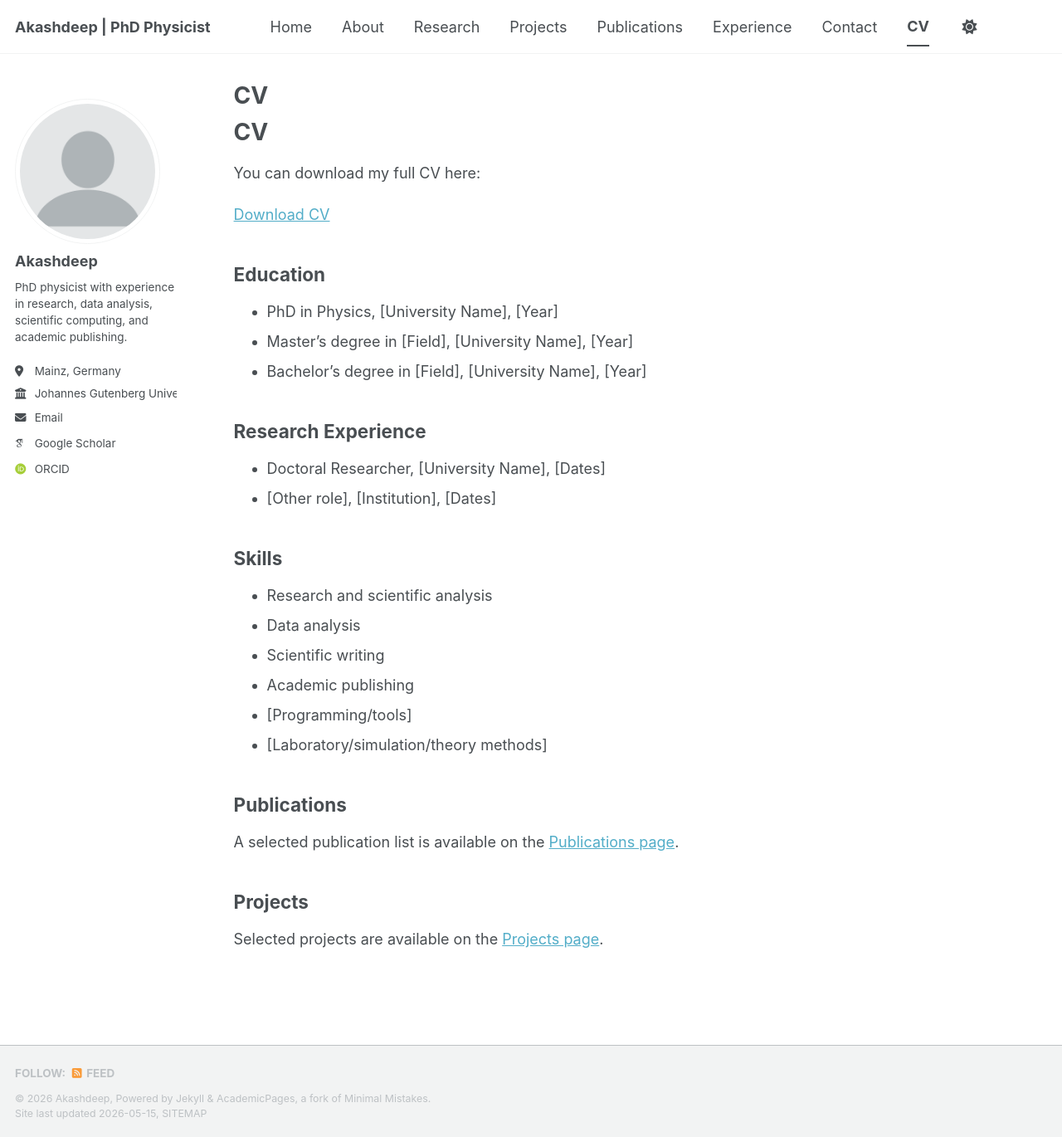
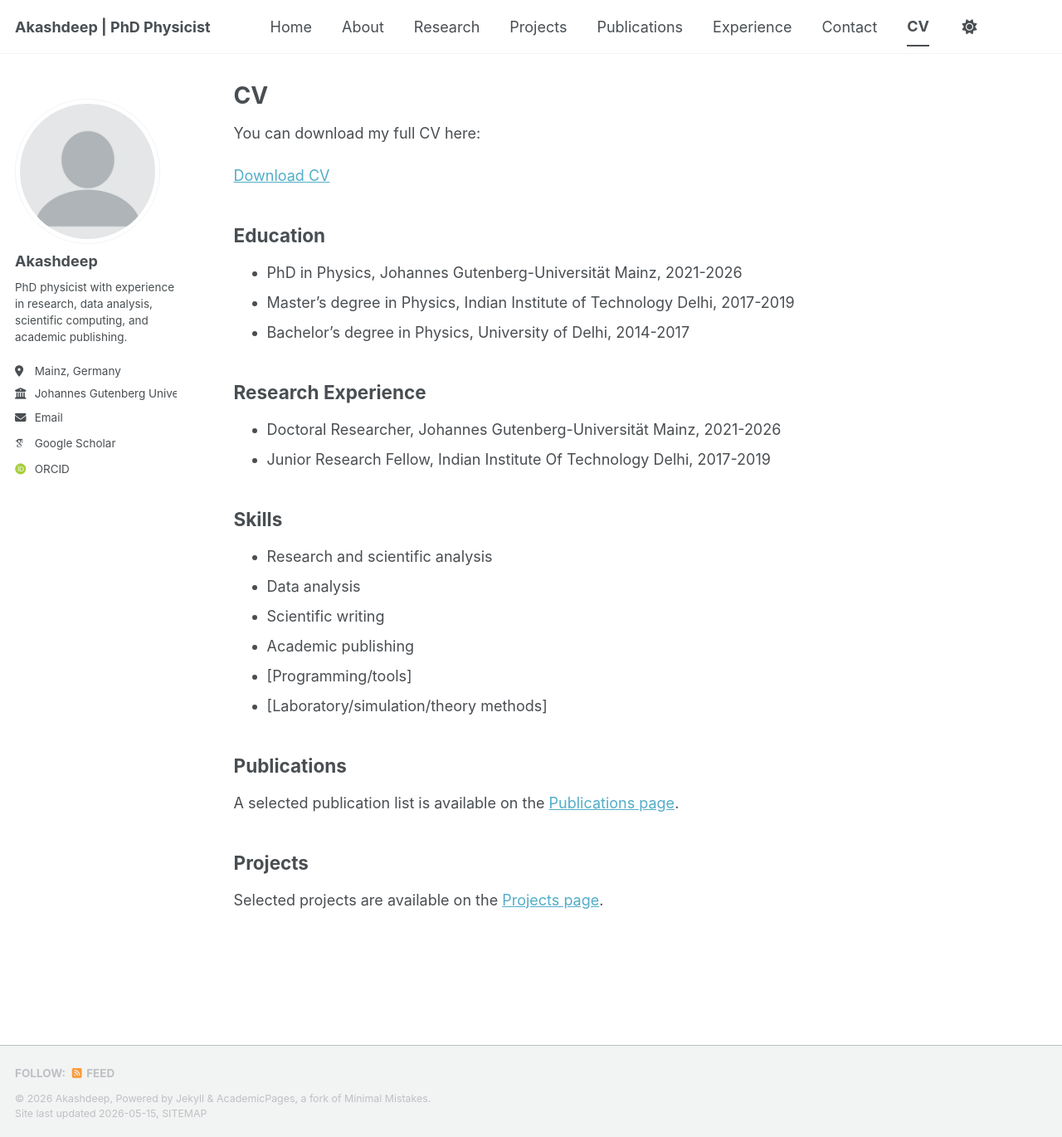
Before and after one commit to a-akashdeep/a-akashdeep, a Jekyll site: the page built from _pages/cv.md, in a window 1280 px wide and 1370 px high. Shown: the whole window at 83% size. Built offline with Jekyll 4.4.1, drawn with Linux system fonts in a browser that asks for light colours; some web fonts are replaced; a script bundle is joined from its source files by our own code; library files that are not in the unit come from our copies.

Commit message:
Update cv.md

```diff
--- a/_pages/cv.md
+++ b/_pages/cv.md
@@ -9,22 +9,20 @@ redirect_from:
 
 {% include base_path %}
 
-# CV
-
 You can download my full CV here:
 
 [Download CV](/files/Akashdeep_CV.pdf)
 
 ## Education
 
-- PhD in Physics, [University Name], [Year]
-- Master’s degree in [Field], [University Name], [Year]
-- Bachelor’s degree in [Field], [University Name], [Year]
+- PhD in Physics, Johannes Gutenberg-Universität Mainz, 2021-2026
+- Master’s degree in Physics, Indian Institute of Technology Delhi, 2017-2019
+- Bachelor’s degree in Physics, University of Delhi, 2014-2017
 
 ## Research Experience
 
-- Doctoral Researcher, [University Name], [Dates]
-- [Other role], [Institution], [Dates]
+- Doctoral Researcher, Johannes Gutenberg-Universität Mainz, 2021-2026
+- Junior Research Fellow, Indian Institute Of Technology Delhi, 2017-2019
 
 ## Skills
 
```
